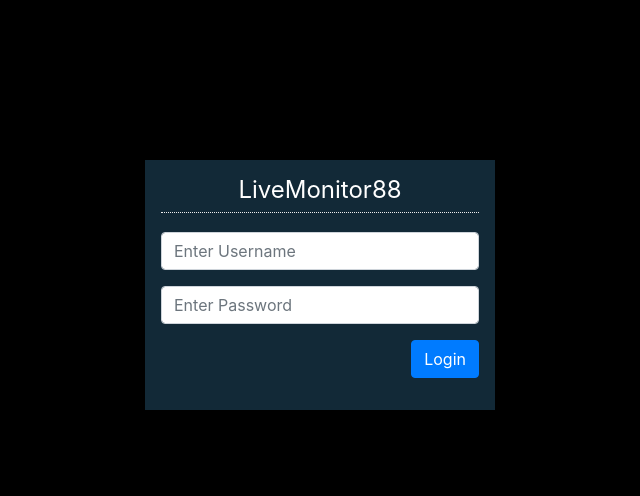
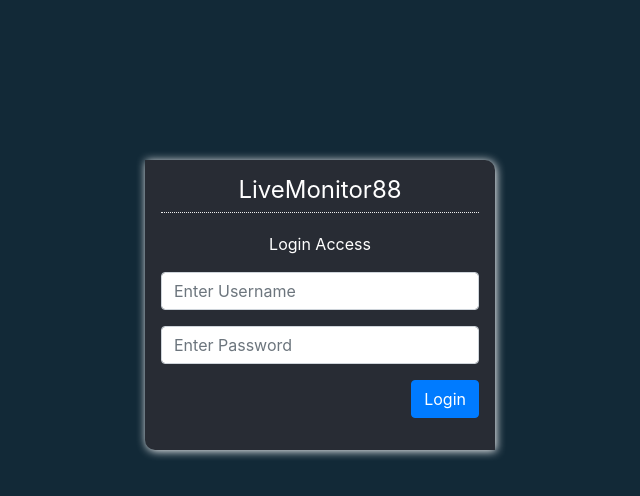
Before and after one commit to grglucastr/livemonitor88, a React (Create React App) app: page / in a window 1280 px wide. Shown: the top 496 px of the page, without its empty margins (320-960 px from the left). Built offline with nearby package versions, Linux system fonts and the light colour scheme.

Commit message:
Form css design

```diff
--- a/public/index.html
+++ b/public/index.html
@@ -20,7 +20,7 @@
       work correctly both with client-side routing and a non-root public URL.
       Learn how to configure a non-root public URL by running `npm run build`.
     -->
-    <title>React App</title>
+    <title>LiveMonitor 88ServAgent</title>
   </head>
   <body>
     <noscript>
--- a/src/App.css
+++ b/src/App.css
@@ -1,11 +1,14 @@
 body,html{
-  background-color: #000;
+  background-color: #122937;
   color: #fff;
 }
 
 #formContainer{
-  background-color:#122937;
+  background-color:#282C34;
   padding: 1em;
+  border-top-right-radius: 10px;
+  border-bottom-left-radius: 10px;
+  box-shadow: 1px 1px 10px #fff;
 }
 
 
--- a/src/LoginForm.js
+++ b/src/LoginForm.js
@@ -7,6 +7,7 @@ class LoginForm extends Component {
           <div className="col-sm-12 col-md-4">
             <div id="formContainer" style={{marginTop: '10rem'}}>
               <h4 className="text-center" style={{fontWeight: "normal", paddingBottom:'.3em', marginBottom:'.8em', borderBottom:'1px dotted #eee'}}>LiveMonitor88</h4>
+              <p className="text-center">Login Access</p>
               <form>
                 <div className="form-group">
                   <input type="text" className="form-control" id="email"  placeholder="Enter Username" />
```
